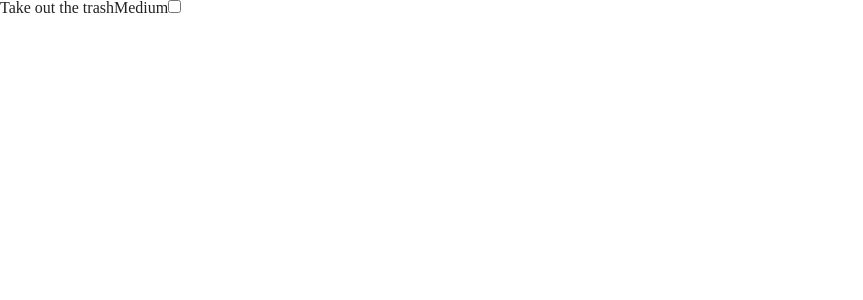
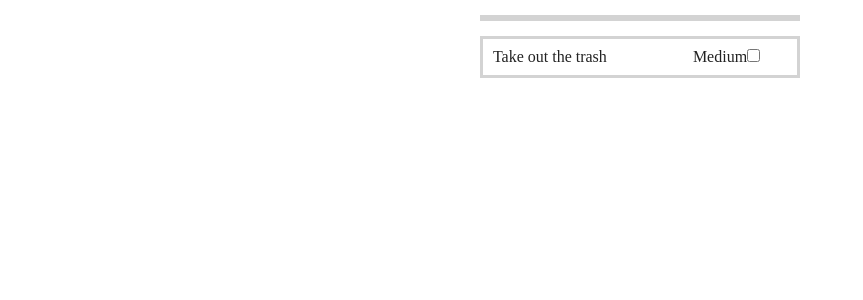
Before and after one commit to kamildomagalski/ToDo-App, a React (Create React App) app: page / in a window 1280 px wide. Shown: the top 300 px of the page, without its empty margins (0-863 px from the left). Built offline with nearby package versions, Linux system fonts and the light colour scheme.

Commit message:
add basic styles

```diff
--- a/src/scss/_app.scss
+++ b/src/scss/_app.scss
@@ -1,4 +1,7 @@
 .app{
+  display: flex;
+  align-items: flex-start;
+  justify-content: center;
   width: 100%;
   height: 100vh;
 }
--- a/src/scss/_base.scss
+++ b/src/scss/_base.scss
@@ -1,4 +1,4 @@
-html{
+html *{
   box-sizing: border-box;
 
 }
--- a/src/scss/_rowContainer.scss
+++ b/src/scss/_rowContainer.scss
@@ -0,0 +1,7 @@
+.rowContainer {
+  border: 3px solid lightgray;
+  margin: 15px 0;
+  width: 100%;
+  min-width: 300px;
+
+}
--- a/src/scss/_taskRow.scss
+++ b/src/scss/_taskRow.scss
@@ -1,5 +1,17 @@
-.taskRow{
-
+.taskRow {
   display: flex;
   align-items: center;
+  padding: 10px 0 10px 10px;
+
+  &__task {
+    min-width: 200px;
+  }
+
+  &__priority {
+    min-width: 50px;
+  }
+
+  &__form {
+    min-width: 50px;
+  }
 }
```
